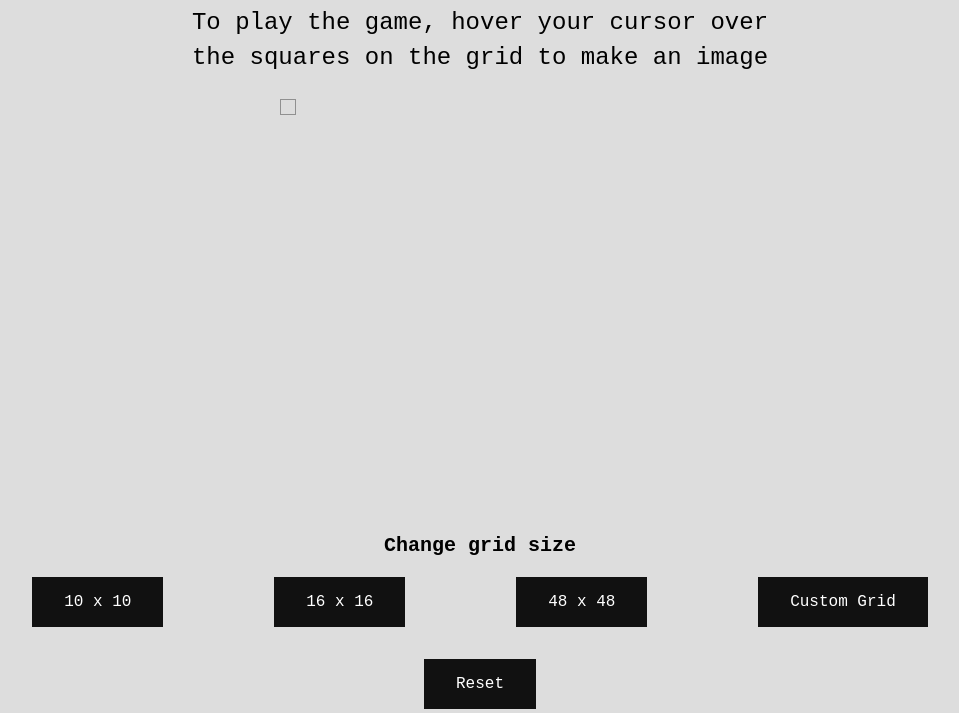
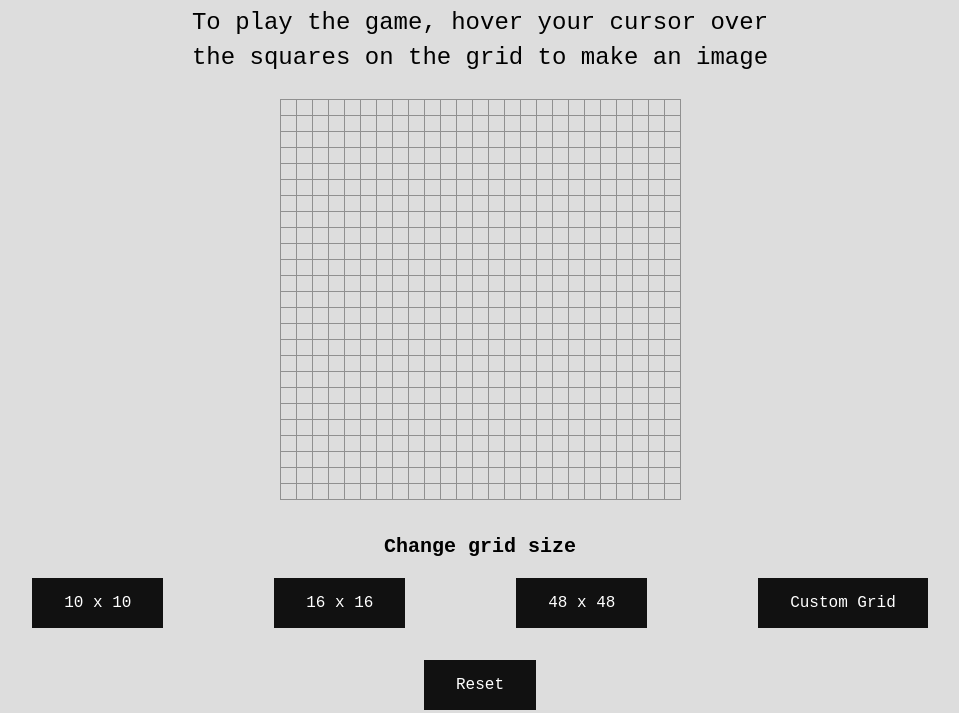
Before and after one commit to iamADT/etch-a-sketch-24, a plain HTML site: page index.html in a window 1280 px wide. Shown: the part 87-800 px from the top of the page, without its empty margins (160-1119 px from the left). Drawn offline with Linux system fonts and the light colour scheme; a web font is replaced by a local one.

Commit message:
Update files to be able to mouseover grid cells and colour in each cell

```diff
--- a/index.html
+++ b/index.html
@@ -21,10 +21,10 @@
     <section class="sectionContainer">
         <p class="sectionTitle">Change grid size</p>
         <div class="gridButtons">
-            <button>10 x 10</button>
-            <button>16 x 16</button>
-            <button>48 x 48</button>
-            <button>Custom Grid</button>
+            <button name="10">10 x 10</button>
+            <button name="16">16 x 16</button>
+            <button name="48">48 x 48</button>
+            <button name="custom">Custom Grid</button>
         </div>
         <div class="reset">
             <button>Reset</button>
--- a/script.js
+++ b/script.js
@@ -1,10 +1,39 @@
 const grid = document.querySelector('.grid');
-const gridCell = document.createElement('div');
+const gridSize = 400;
+let cellSize = 16;
 
-gridCell.style.width = '16px';
-gridCell.style.height = '16px';
-gridCell.style.borderStyle = 'solid';
-gridCell.style.borderColor = '#909090';
-gridCell.style.borderWidth = '1px';
+// Grid Styles
+grid.style.display = 'flex';
+grid.style.flexWrap = 'wrap';
+grid.style.width = '401px';
+grid.style.height = '401px';
+// To avoid double borders in the grid
+grid.style.borderLeft = '1px solid #909090';
+grid.style.borderTop = '1px solid #909090';
 
-grid.appendChild(gridCell);
+
+// Grid Cell Styles
+function createCell(gridCell, cellSize){
+    gridCell.style.width = `${cellSize}px`;
+    gridCell.style.height = `${cellSize}px`;
+    // To avoid double borders in the grid
+    gridCell.style.borderRight = '1px solid #909090';
+    gridCell.style.borderBottom = '1px solid #909090';
+}
+
+const cellsPerSide = gridSize/cellSize;
+gridArea = cellsPerSide * cellsPerSide;
+
+for (let i=0; i < gridArea; i++) {
+    const gridCell = document.createElement('div');
+    createCell(gridCell, cellSize);
+    grid.appendChild(gridCell);
+}
+
+// Mouse over grid cells
+const allGridCells = document.querySelectorAll('.grid > div');;
+for (const gridCell of allGridCells) {
+    gridCell.addEventListener("mouseover", ()=>{
+        gridCell.style.backgroundColor = '#000000'
+    })
+}
--- a/styles.css
+++ b/styles.css
@@ -36,8 +36,7 @@ h2{
 }
 
 .grid{
-    width: 400px;
-    height: 400px;
+    width: 100%;
     margin: 0px auto;
 }
 
```
